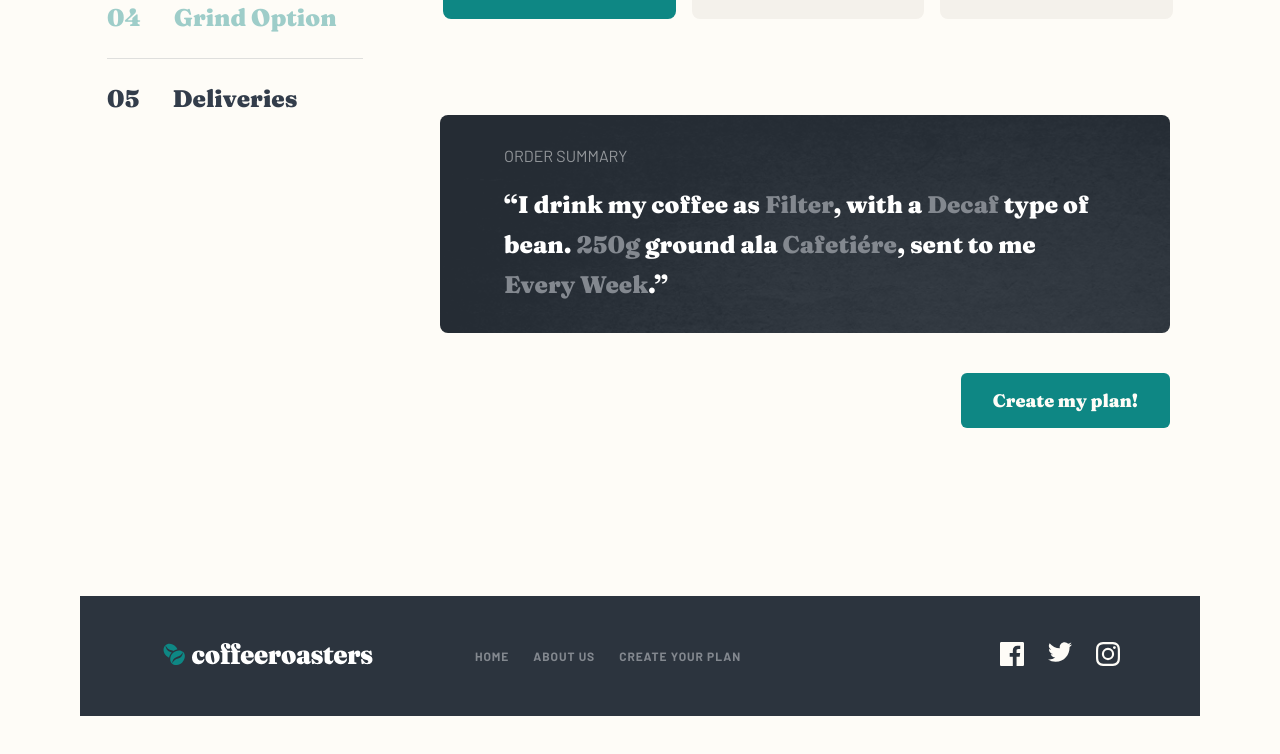
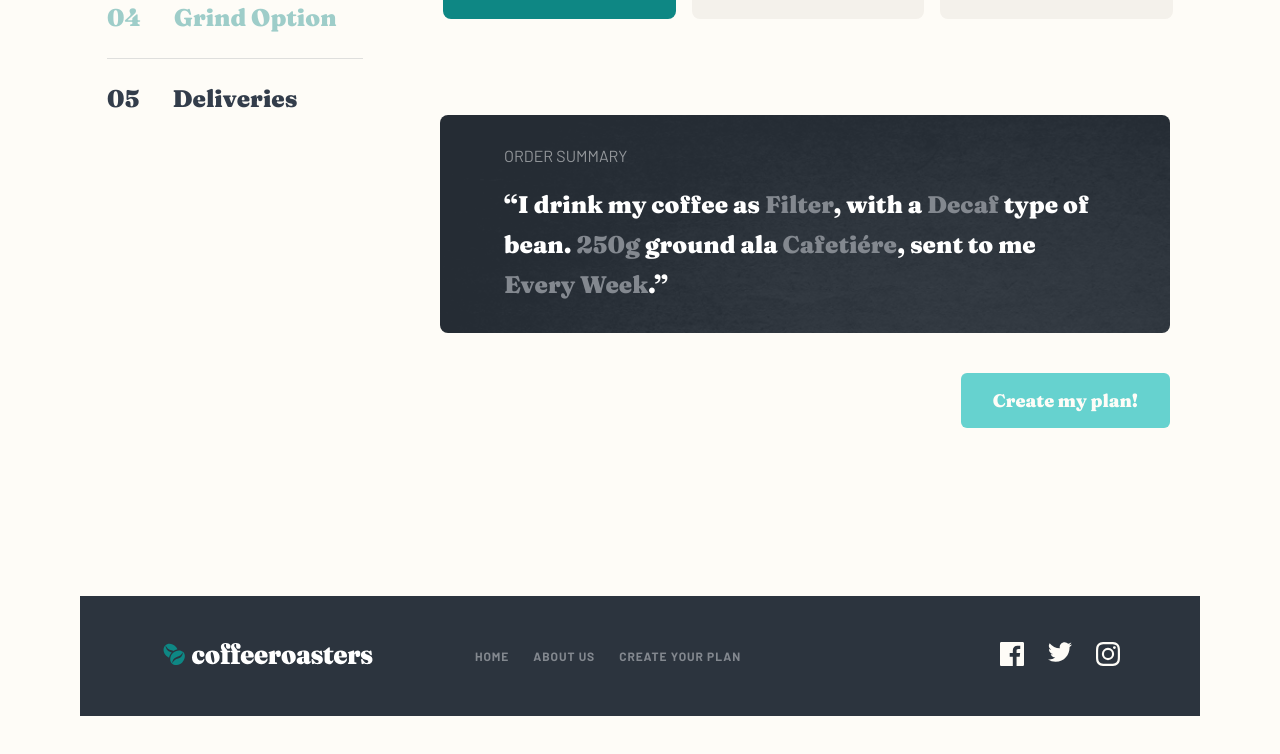
Before and after one commit to gcarter89/coffeeroasters, a React (Create React App) app: page /plan in a window 1280 px wide. In both pictures the pointer is over the button "Create my plan!". Shown: the part 3602-4356 px from the top of the page. Built offline with nearby package versions, Linux system fonts and the light colour scheme.

Commit message:
added more hover functionality

```diff
--- a/src/components/plan/Plan.module.scss
+++ b/src/components/plan/Plan.module.scss
@@ -164,6 +164,10 @@
         padding: 16px 32px;
         border-radius: 6px;
         cursor: pointer;
+    }
+
+    &__button:hover {
+        background-color: #66D2CF;
     }
 
     &__stepsContainerDivider {
```
